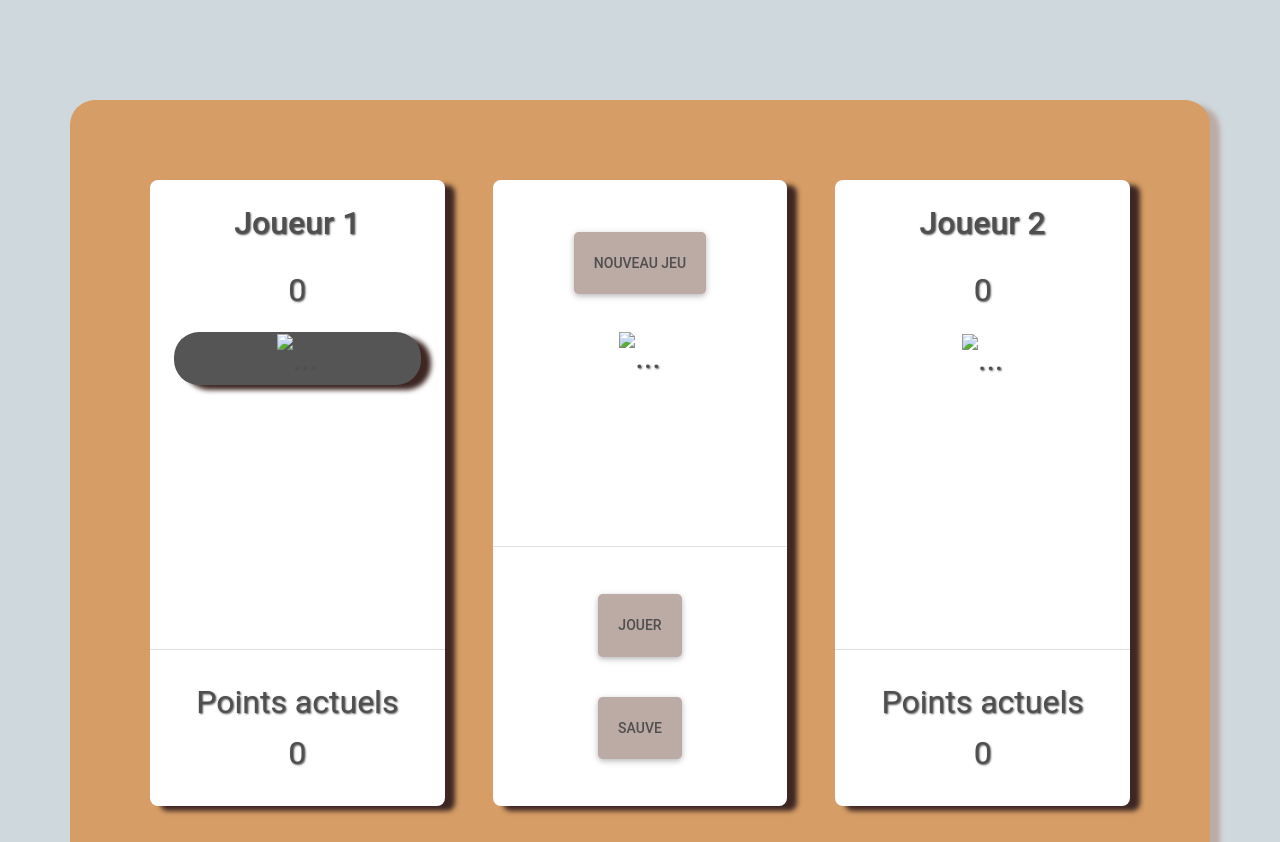
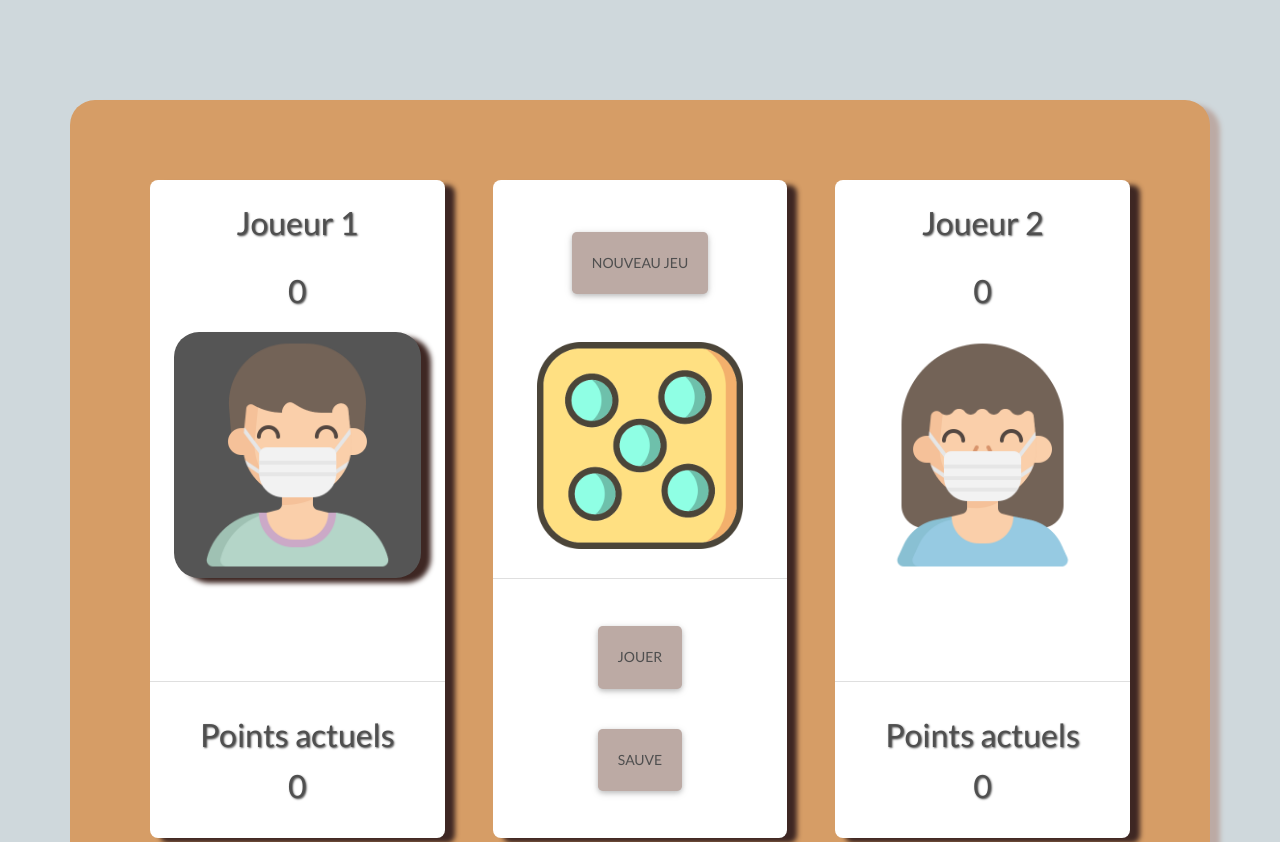
Before and after one commit to julienFoti/js-dice-, a plain HTML site: page index.html in a window 1280 px wide. Shown: the top 842 px of the page. Drawn offline with nearby package versions, Linux system fonts and the light colour scheme; a web font is replaced by a local one.

Commit message:
add img + validation W3c html+css

```diff
--- a/index.html
+++ b/index.html
@@ -8,8 +8,7 @@
 <!-- Font Awesome -->
     <link href="https://cdnjs.cloudflare.com/ajax/libs/font-awesome/5.15.1/css/all.min.css" rel="stylesheet"/>
 <!-- Google Fonts -->
-    <link rel="preconnect" href="https://fonts.googleapis.com">
-    <link href="https : //fonts.googleapis.com/css2? family= Lato:wght@100 & display=swap" rel="stylesheet">
+        <link href='http://fonts.googleapis.com/css?family=Lato:400,700' rel='stylesheet' type='text/css'>
 <!--bootstrap mdb cdn-->
     <link href="https://cdnjs.cloudflare.com/ajax/libs/mdb-ui-kit/3.10.1/mdb.min.css" rel="stylesheet"/>
 <!--link css-->
@@ -54,9 +53,9 @@
                   <div class="card h-100">
 
                      <div class="card-body">
-                         <h2 class="card-title">
-                               <div class="player-name" id="name--0">Joueur 1</div>
-                         </h2>
+                         <div class="card-title">
+                               <div class="player-name" id="name--0"><h2>Joueur 1</h2></div>
+                         </div>
 
                             <div class= "global">
                             <div class="player-score" id="score--0">43</div>
@@ -64,7 +63,7 @@
 
                             <div class="player player--0 player--active.d-flex">
 
-                                <img class="img-fluid" src="images/garcon.png" alt="..." />
+                                <img class="img-fluid" src="images/garcon.png" alt="avatar garçon" />
 
                             </div>
                      </div>
@@ -86,7 +85,7 @@
                              <div class="p-2 align-top"><button class="btn-lg btn btn--new" type="button">nouveau jeu</button> </div>
                         </div>
                          <div class="dice">
-                             <img classs="img-fluid" src="images/dice-5.png" alt="..." />
+                             <img class="img-fluid" src="images/dice-5.png" alt="dice" />
                          </div>
                       </div>
 
@@ -102,14 +101,14 @@
              <div class="col-md-4 mb-5">
                  <div class="card h-100">
                      <div class="card-body">
-                        <h2 class="card-title">
-                            <div class="player-name" id="name--1">Joueur 2</div>
-                        </h2>
+                        <div class="card-title">
+                            <div class="player-name" id="name--1"><h2>Joueur 2</h2></div>
+                        </div>
                         <div class= "global">
                             <div class="player-score" id="score--1">0</div>
                         </div>
                         <div class=" player player--1">
-                            <img class="img-fluid" src="images/fille.png" alt="..." />
+                            <img class="img-fluid" src="images/fille.png" alt="avatar fille" />
                         </div>
                      </div>
                      <div class="card-footer">
@@ -124,7 +123,7 @@
          </div>
     </div>
 </section>
-    <script src="script.js" charset="uth"></script>
+    <script src="script.js"></script>
 
 </body>
 
--- a/style.css
+++ b/style.css
@@ -10,7 +10,7 @@ animation: confetti 5s ease-in-out -2s infinite;
 transform-origin: left top;
 }
 .confetti:nth-child(1) {
-background-color: #f2d74e; left: 10%; animation-delay: 0;
+background-color: #f2d74e; left: 10%; animation-delay: 0s;
 }
 .confetti:nth-child(2) {
 background-color: #95c3de; left: 20%; animation-delay: -5s;
@@ -40,7 +40,7 @@ background-color: #ff9a91; left: 90%; animation-delay: -3.5s;
 background-color: #f2d74e; left: 100%; animation-delay: -2.5s;
 }
 .confetti:nth-child(11) {
-  background-color: #f2d74e; left: 10%; animation-delay: 0;
+  background-color: #f2d74e; left: 10%; animation-delay: 0s;
   }
   .confetti:nth-child(12) {
   background-color: #95c3de; left: 20%; animation-delay: -5s;
@@ -79,8 +79,9 @@ background-color: #f2d74e; left: 100%; animation-delay: -2.5s;
 
 
 body{
-  height: 100vh
-	font-family : 'Lato', sans-serif ;
+  height: 100vh;
+  font-family: 'Lato', sans-serif;
+  font-weight: 400;
   font-size: 2rem;
   background-color:#CFD8DC ;
   padding:20px;
@@ -117,7 +118,7 @@ body{
   .dice {
     height:12rem ;
      vertical-align: middle;
-    margin:20px
+    margin:20px;
     padding-bottom: 20px;
     ;
 }
@@ -134,7 +135,7 @@ body{
 }
 
 .tscore {
-  background-color:#555
+  background-color:#555;
   border-radius: 9px;
   text-align: center;
   transition: all 0.75s;
```
Also changed, not shown: images/add.png (added), images/caret-circle-right.png (added), images/dice-1.png (added), images/dice-2.png (added), images/dice-3.png (added), images/dice-4.png (added), images/dice-5.png (added), images/dice-6.png (added), images/einstein.png (added), images/fille.png (added), images/garcon.png (added), images/jobs.png (added), images/undo-alt.png (added).
